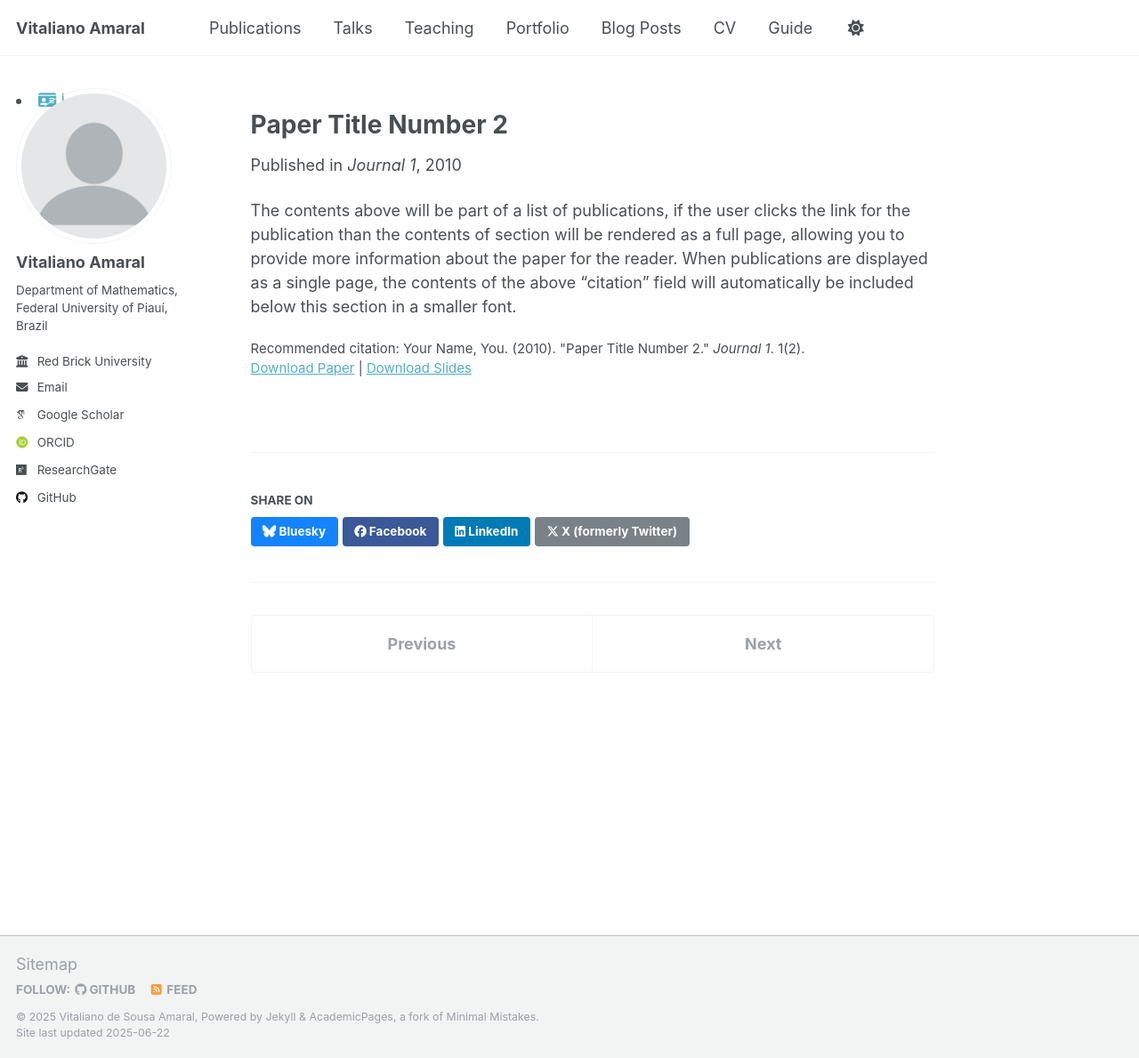
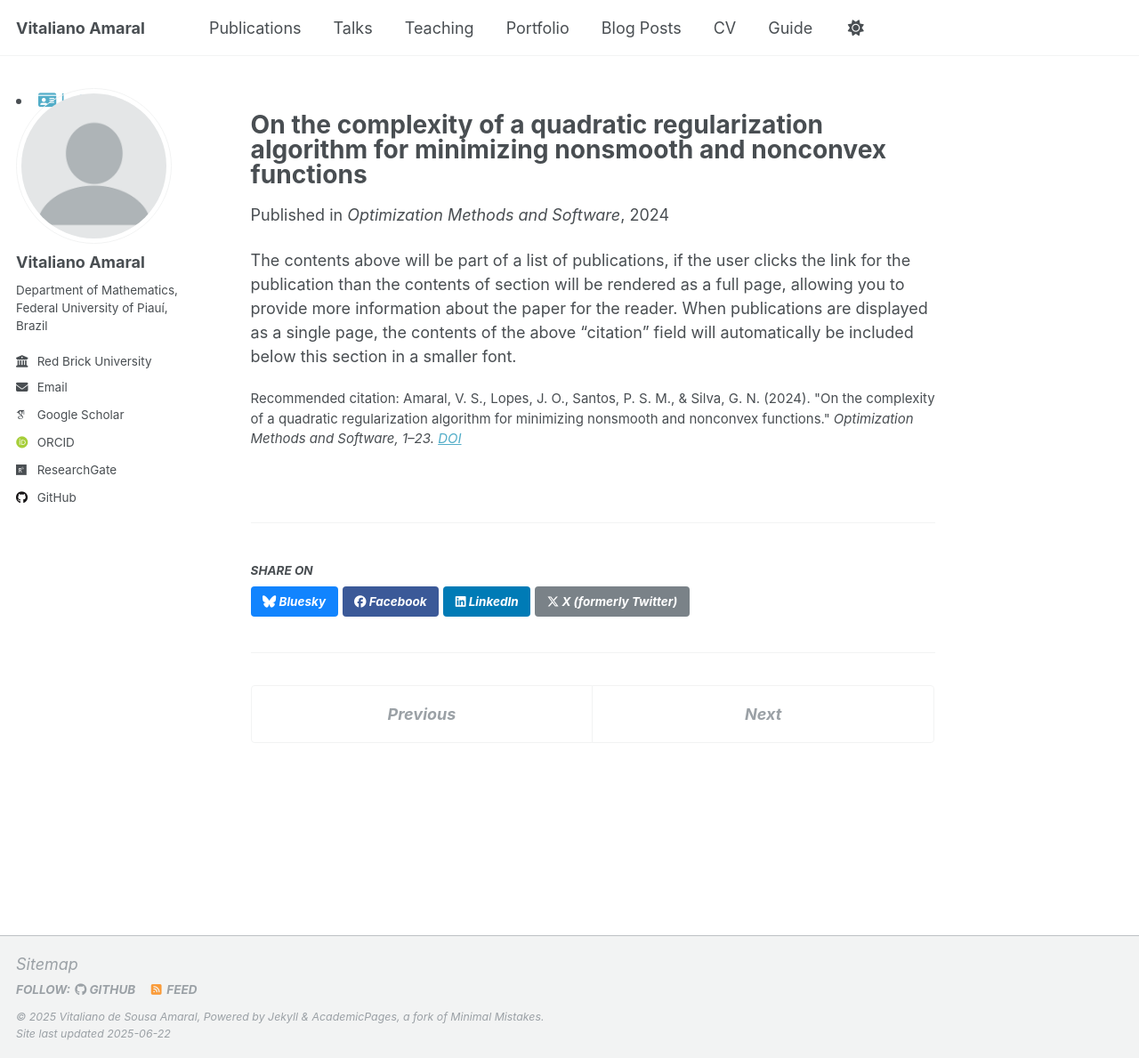
Before and after one commit to vitalianoamaral/vitalianoamaral.github.io, a Jekyll site: the page built from _publications/2010-10-01-paper-title-number-2.md, in a window 1280 px wide and 1189 px high. Shown: the whole window at 89% size. Built offline with Jekyll 4.4.1, drawn with Linux system fonts in a browser that asks for light colours; some web fonts are replaced.

Commit message:
Update 2010-10-01-paper-title-number-2.md

```diff
--- a/_publications/2010-10-01-paper-title-number-2.md
+++ b/_publications/2010-10-01-paper-title-number-2.md
@@ -1,14 +1,14 @@
 ---
-title: "Paper Title Number 2"
+title: "On the complexity of a quadratic regularization algorithm for minimizing nonsmooth and nonconvex functions"
 collection: publications
 category: manuscripts
-permalink: /publication/2010-10-01-paper-title-number-2
-excerpt: 'This paper is about the number 2. The number 3 is left for future work.'
-date: 2010-10-01
-venue: 'Journal 1'
-slidesurl: 'http://academicpages.github.io/files/slides2.pdf'
-paperurl: 'http://academicpages.github.io/files/paper2.pdf'
-citation: 'Your Name, You. (2010). &quot;Paper Title Number 2.&quot; <i>Journal 1</i>. 1(2).'
+#permalink: /publication/On complexity and convergence of high-order coordinate descent algorithms for smooth nonconvex box-constrained minimization
+#excerpt: 'This paper is about the number 3. The number 4 is left for future work.'
+date: 2024-04-7
+venue: 'Optimization Methods and Software'
+#slidesurl: 'http://academicpages.github.io/files/slides3.pdf'
+#paperurl: 'http://academicpages.github.io/files/paper3.pdf'
+citation: 'Amaral, V. S., Lopes, J. O., Santos, P. S. M., & Silva, G. N. (2024). &quot;On the complexity of a quadratic regularization algorithm for minimizing nonsmooth and nonconvex functions.&quot; <i> Optimization Methods and Software, 1–23. <a href="[https://doi.org/10.1007/s40314-024-02608-7 ](https://doi.org/10.1080/10556788.2024.2368578)">DOI</a>'
 ---
 
 The contents above will be part of a list of publications, if the user clicks the link for the publication than the contents of section will be rendered as a full page, allowing you to provide more information about the paper for the reader. When publications are displayed as a single page, the contents of the above "citation" field will automatically be included below this section in a smaller font.
```
